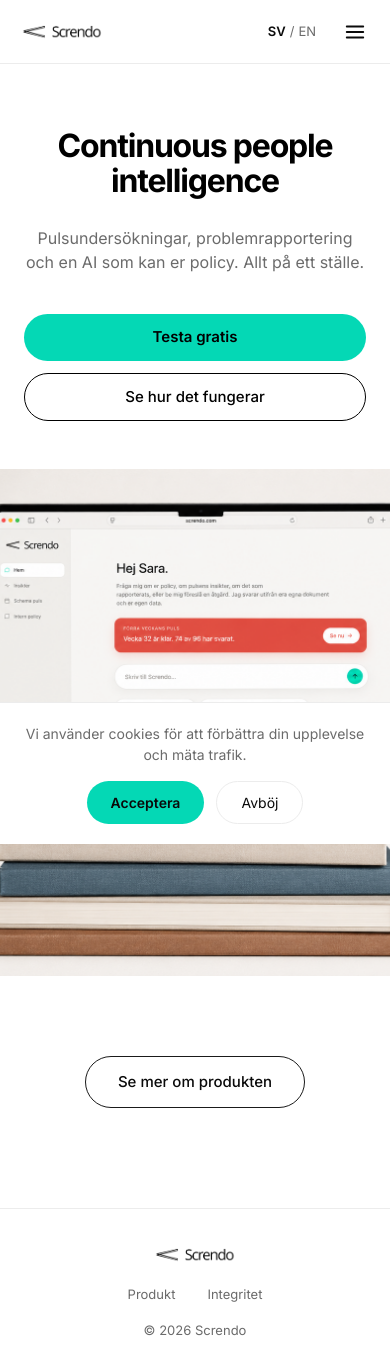
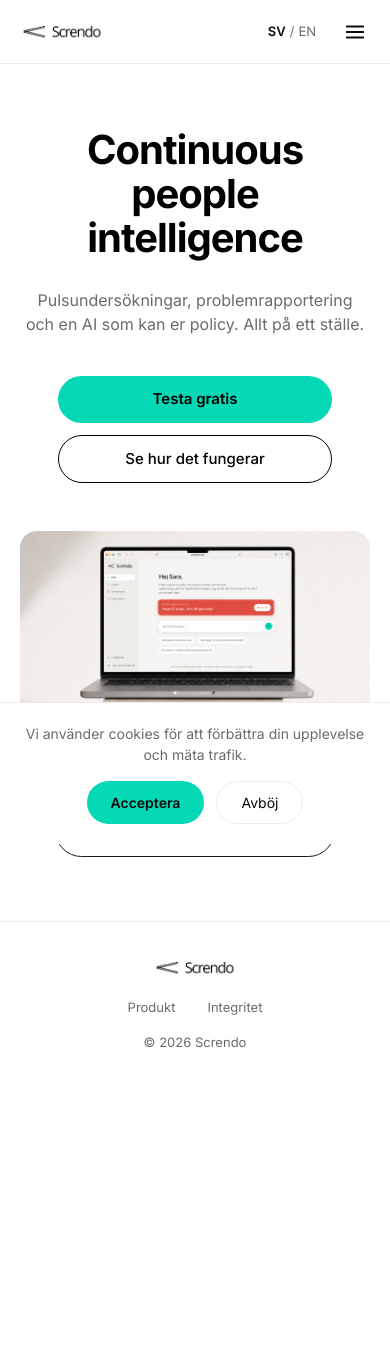
Before and after one commit to benjaminpalm/screndo-hemsida, a Next.js app: page / in a window 390 px wide. After the commit the page ends 1085 px from the top, so only its background shows below. Built offline with nearby package versions, Linux system fonts and the light colour scheme.

Commit message:
Mobilanpassning startsidan inkl pulskort-animation

```diff
--- a/app/globals.css
+++ b/app/globals.css
@@ -297,3 +297,111 @@ img {
     font-size: 32px !important;
   }
 }
+
+/* ── Responsive: 768px (mobile) ── */
+@media (max-width: 768px) {
+
+  /* Prevent horizontal overflow */
+  html, body {
+    overflow-x: hidden !important;
+  }
+
+  /* Navbar: Boka intro-knappen i mobilmenyn, inte full bredd */
+  .nav-mobile-book {
+    display: block !important;
+    width: 80% !important;
+    max-width: 280px !important;
+    margin: 0 auto !important;
+    box-sizing: border-box !important;
+  }
+
+  /* Hero: rubrik */
+  .hero-h1 {
+    font-size: 2.5rem !important;
+    letter-spacing: -1px !important;
+    white-space: normal !important;
+    text-align: center !important;
+  }
+
+  /* Hero: underrubrik */
+  .hero-subline {
+    text-align: center !important;
+    font-size: 16px !important;
+  }
+
+  /* Hero: knappar staplas vertikalt */
+  .hero-buttons {
+    flex-direction: column !important;
+    align-items: center !important;
+    gap: 12px !important;
+  }
+  .hero-buttons a {
+    display: block !important;
+    width: 80% !important;
+    max-width: 280px !important;
+    text-align: center !important;
+    box-sizing: border-box !important;
+  }
+
+  /* Hero-bild: full bredd minus margin, skalas proportionellt */
+  .hero-image-wrap {
+    width: calc(100% - 40px) !important;
+    margin: 0 auto !important;
+    min-height: auto !important;
+    border-radius: 16px !important;
+  }
+  .hero-image-wrap img {
+    min-height: auto !important;
+    height: auto !important;
+    border-radius: 16px !important;
+  }
+
+  /* CTA "Se mer om produkten" */
+  .home-cta-section {
+    padding: 40px 20px 64px !important;
+  }
+  .home-cta-btn {
+    display: block !important;
+    width: 80% !important;
+    max-width: 280px !important;
+    margin: 0 auto !important;
+    text-align: center !important;
+    box-sizing: border-box !important;
+  }
+
+  /* FeatureSection: bild överst, text under, centrerat */
+  .feature-section-wrap {
+    padding: 64px 20px !important;
+  }
+  .feature-section-inner {
+    flex-direction: column-reverse !important;
+    gap: 32px !important;
+    align-items: center !important;
+  }
+  .feature-section-text {
+    text-align: center !important;
+    width: 100% !important;
+  }
+  .feature-section-text p {
+    text-align: center !important;
+  }
+  .feature-section-h2 {
+    font-size: 28px !important;
+    letter-spacing: -0.5px !important;
+    text-align: center !important;
+  }
+  .feature-section-img {
+    width: 80% !important;
+    max-width: 280px !important;
+    margin: 0 auto !important;
+  }
+
+  /* PulseCards: ett kort per rad, centrerat */
+  .pulse-cards-grid {
+    grid-template-columns: 1fr !important;
+  }
+  .pulse-cards-h2 {
+    font-size: 28px !important;
+    letter-spacing: -0.5px !important;
+  }
+}
--- a/app/page.tsx
+++ b/app/page.tsx
@@ -9,9 +9,10 @@ export default function Home() {
       <Hero />
 
       {/* CTA → produktsidan */}
-      <div style={{ textAlign: "center", padding: "80px 48px 100px" }}>
+      <div className="home-cta-section" style={{ textAlign: "center", padding: "80px 48px 100px" }}>
         <a
           href="/product"
+          className="home-cta-btn"
           style={{
             display: "inline-block",
             background: "#fff",
--- a/components/FeatureSection.tsx
+++ b/components/FeatureSection.tsx
@@ -18,7 +18,7 @@ export default function FeatureSection() {
         }}
       >
         {/* Left column */}
-        <div style={{ flex: 1 }}>
+        <div className="feature-section-text" style={{ flex: 1 }}>
           <h2
             className="feature-section-h2"
             style={{
--- a/components/Navbar.tsx
+++ b/components/Navbar.tsx
@@ -200,6 +200,7 @@ export default function Navbar() {
           <a href="/login" style={{ color: "#0A0A0A", fontSize: "15px", textDecoration: "none" }}>{t.login}</a>
           <a
             href="/book-intro"
+            className="nav-mobile-book"
             style={{
               background: "#04D8B5",
               color: "#0A0A0A",
--- a/components/PulseCards.tsx
+++ b/components/PulseCards.tsx
@@ -21,8 +21,9 @@ const STARTS = [
   { x:  120, y:   60 }, // row 2 right
 ]
 
-function cardTransform(i: number, factor: number): string {
+function cardTransform(i: number, factor: number, mobile: boolean): string {
   if (factor === 0) return 'none'
+  if (mobile) return `translateY(${60 * factor}px)`
   const { x, y } = STARTS[i]
   const parts: string[] = []
   if (x !== 0) parts.push(`translateX(${x * factor}px)`)
@@ -58,21 +59,23 @@ export default function PulseCards() {
     }
 
     // Apply initial offset before first paint
+    const isMobileInit = window.innerWidth <= 768
     cardRefs.current.forEach((el, i) => {
       if (!el) return
       el.style.opacity   = '0'
-      el.style.transform = cardTransform(i, 1)
+      el.style.transform = cardTransform(i, 1, isMobileInit)
     })
 
     function update() {
       rafRef.current = null
       if (!sectionRef.current) return
-      const p = getProgress(sectionRef.current)
+      const p        = getProgress(sectionRef.current)
+      const isMobile = window.innerWidth <= 768
 
       cardRefs.current.forEach((el, i) => {
         if (!el) return
         const isHov = hovRef.current === i && p >= 1
-        el.style.transform = isHov ? 'translateY(-2px)' : cardTransform(i, 1 - p)
+        el.style.transform = isHov ? 'translateY(-2px)' : cardTransform(i, 1 - p, isMobile)
         el.style.opacity   = String(p)
       })
     }
```
